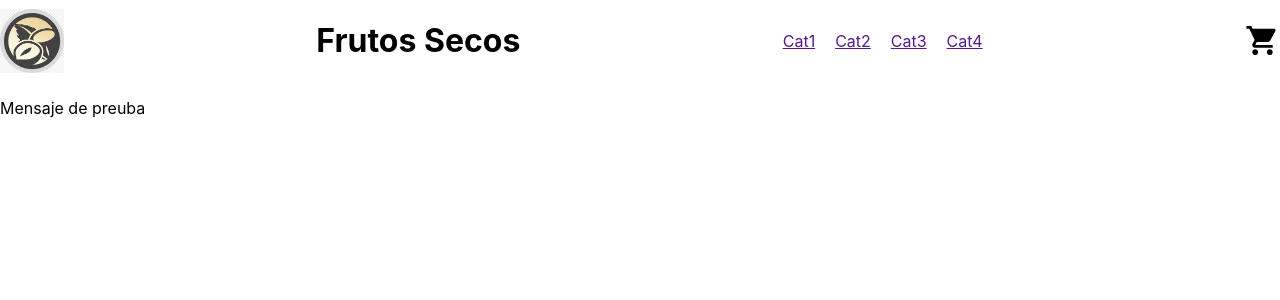
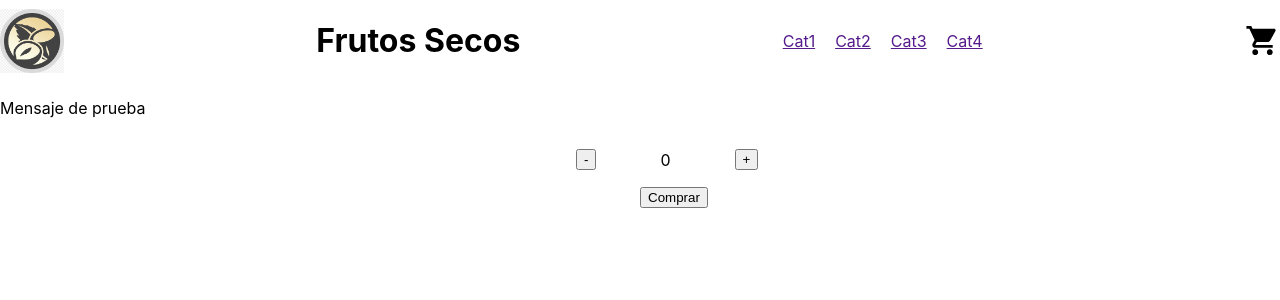
Before and after one commit to Tomasdiazv/frutos-secos-diaz, a React (Create React App) app: page / in a window 1280 px wide. Shown: the top 300 px of the page. Built offline with nearby package versions, Linux system fonts and the light colour scheme.

Commit message:
Se agrega ItemCount y se agrega onAdd a ItemListContainer

```diff
--- a/src/App.js
+++ b/src/App.js
@@ -6,7 +6,7 @@ const App = () => {
   return (
     <>
     <NavBar />
-    <ItemListContainer value='Mensaje de preuba' />
+    <ItemListContainer value='Mensaje de prueba' />
     </>
   )
 }
--- /dev/null
+++ b/src/components/ItemCount.jsx
@@ -0,0 +1,61 @@
+import React, {useState} from "react";
+
+const ItemCount = ({stock, onAdd}) => {
+    const [Producto, setProducto] = useState(0)
+
+    const sumar = () => {
+        Producto < stock && setProducto (Producto + 1)
+        Producto >= stock && alert('No hay stock')
+    }
+
+    const restar = () => {
+        Producto > 0 && setProducto (Producto - 1)
+    }
+
+
+  return (
+    <>
+    <div style={style.div}>
+        <button style={style.butTop} onClick={restar}>-</button>
+        <p style={style.butMed}>{Producto}</p>
+        <button style={style.butBot} onClick={sumar}>+</button>
+    </div>
+    <div>
+        <button style={style.comp} onClick={onAdd}>Comprar</button>
+    </div>
+    </>
+  )
+}
+
+export default ItemCount
+
+const style = {
+    div: {
+        display: 'flex',
+        alignItems: 'center'
+    },
+
+    butTop: {
+
+        marginLeft: '45%',
+
+    },
+
+    butMed: {
+
+        marginLeft: '5%',
+
+    },
+
+    butBot: {
+
+        marginLeft: '5%',
+
+    },
+
+    comp: {
+
+        marginLeft: '50%',
+
+    }
+}
--- a/src/components/ItemListContainer.js
+++ b/src/components/ItemListContainer.js
@@ -1,6 +1,16 @@
+import ItemCount from "./ItemCount"
 
-const ItemListContainer = ({value}) => (
-    <p>{value}</p>
-)
+const ItemListContainer = ({value}) => {
 
+    const onAdd = () => {
+        alert('Gracias por tu compra.')
+    }
+
+    return (
+        <>
+        <p>{value}</p>
+        <ItemCount stock={7} onAdd={onAdd}/>
+        </>
+    )
+}
 export default ItemListContainer
```
